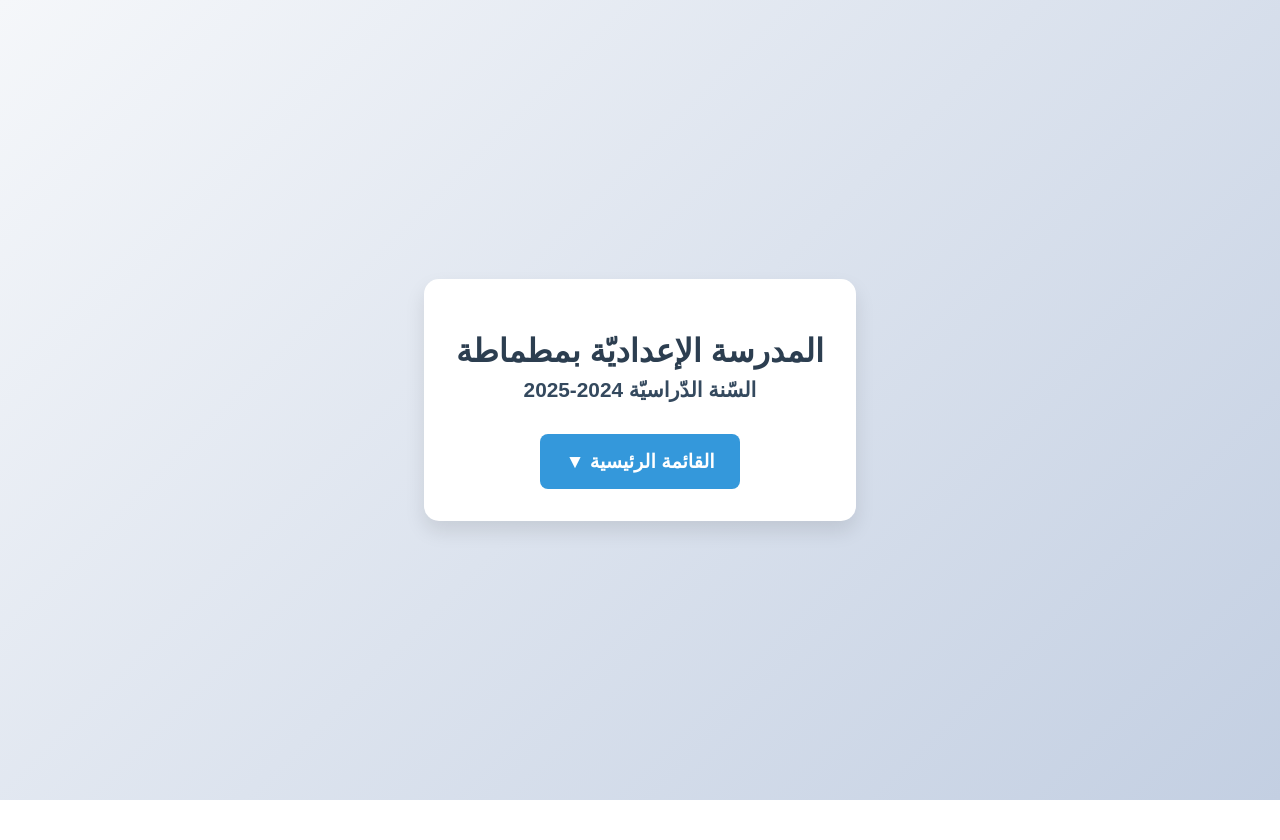
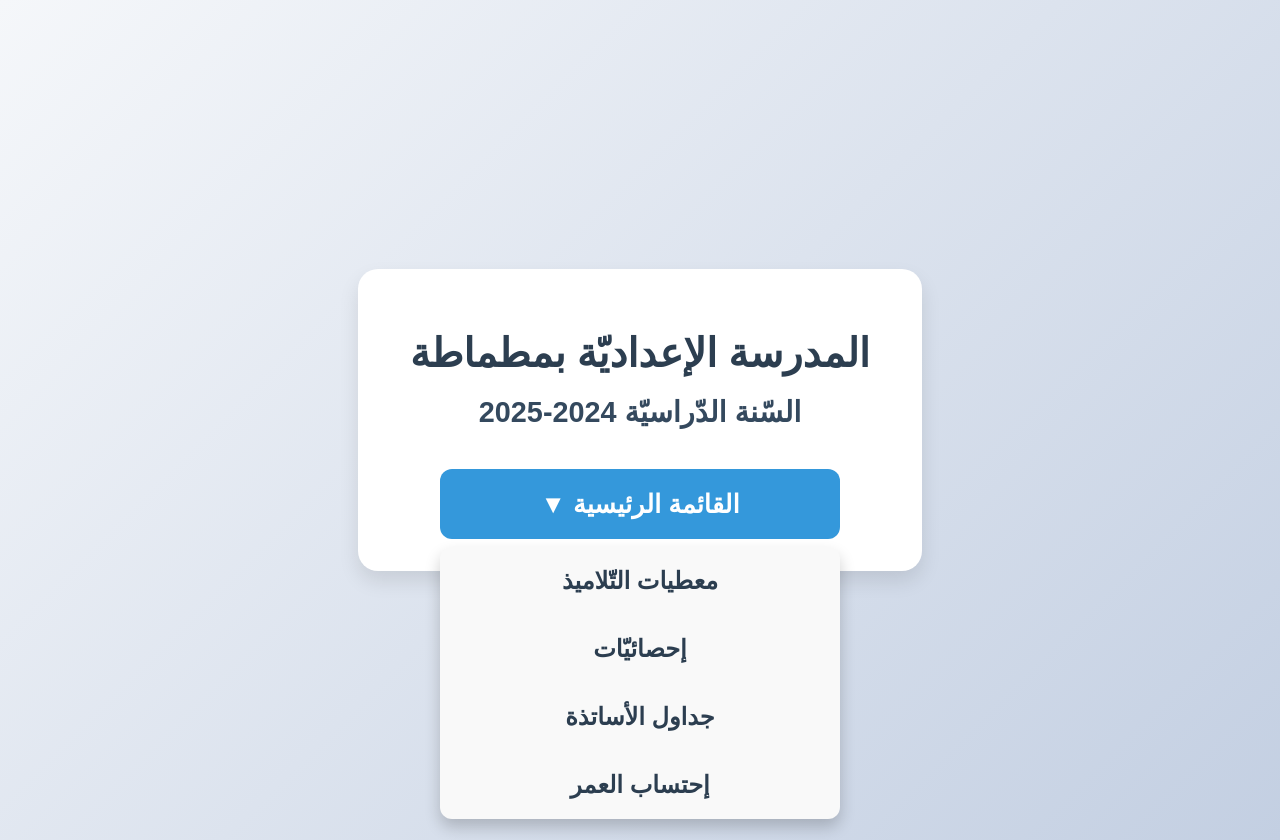
Before and after one commit to 0a5i5/Hedi, a plain HTML site: page index.html in a window 1280 px wide. Both pictures are taken after a click on the button "القائمة الرئيسية ▼". Before the commit the page ends 800 px from the top, so only its background shows below. Drawn offline with Linux system fonts and the light colour scheme.

Commit message:
Update index.html

```diff
--- a/index.html
+++ b/index.html
@@ -2,54 +2,64 @@
 <html dir="rtl" lang="ar">
 <head>
     <meta charset="UTF-8">
+    <meta name="viewport" content="width=device-width, initial-scale=1.0">
     <title>المدرسة الإعداديّة بمطماطة</title>
     <style>
         body {
             font-family: 'Arial', sans-serif;
             background: linear-gradient(135deg, #f5f7fa 0%, #c3cfe2 100%);
-            height: 100vh;
+            min-height: 100vh;
             margin: 0;
             display: flex;
             justify-content: center;
             align-items: center;
+            padding: 20px;
         }
 
         .container {
             background: white;
             padding: 2rem;
-            border-radius: 15px;
+            border-radius: 20px;
             box-shadow: 0 10px 20px rgba(0,0,0,0.1);
             text-align: center;
+            width: 90%;
+            max-width: 500px;
+            margin: auto;
         }
 
         h1 {
             color: #2c3e50;
             margin-bottom: 0.5rem;
-            font-size: 2rem;
+            font-size: 2.5rem;
+            line-height: 1.3;
+            padding: 0 10px;
         }
 
         .academic-year {
             color: #34495e;
-            font-size: 1.3rem;
-            margin-bottom: 2rem;
+            font-size: 1.8rem;
+            margin: 1rem 0 2.5rem 0;
             font-weight: bold;
+            padding: 0 10px;
         }
 
         .dropdown {
             position: relative;
             display: inline-block;
+            width: 100%;
+            max-width: 400px;
         }
 
         .dropbtn {
             background-color: #3498db;
             color: white;
-            padding: 16px;
-            font-size: 1.2rem;
+            padding: 20px;
+            font-size: 1.6rem;
             font-weight: bold;
             border: none;
-            border-radius: 8px;
+            border-radius: 12px;
             cursor: pointer;
-            min-width: 200px;
+            width: 100%;
             transition: background-color 0.3s;
         }
 
@@ -57,18 +67,19 @@
             display: none;
             position: absolute;
             background-color: #f9f9f9;
-            min-width: 200px;
+            width: 100%;
             box-shadow: 0 8px 16px rgba(0,0,0,0.2);
-            border-radius: 8px;
+            border-radius: 12px;
             z-index: 1;
+            margin-top: 8px;
         }
 
         .dropdown-content a {
             color: #2c3e50;
-            padding: 12px 16px;
+            padding: 20px;
             text-decoration: none;
             display: block;
-            font-size: 1.1rem;
+            font-size: 1.5rem;
             font-weight: bold;
             transition: background-color 0.3s;
         }
@@ -83,7 +94,38 @@
 
         .dropdown-content a:hover {
             background-color: #f1f1f1;
-            border-radius: 8px;
+        }
+
+        /* تحسينات لشاشات الهواتف الصغيرة */
+        @media screen and (max-width: 380px) {
+            h1 {
+                font-size: 2rem;
+            }
+
+            .academic-year {
+                font-size: 1.5rem;
+            }
+
+            .dropbtn, .dropdown-content a {
+                font-size: 1.4rem;
+                padding: 16px;
+            }
+
+            .container {
+                padding: 1.5rem;
+            }
+        }
+
+        /* تحسين تجربة اللمس على الأجهزة المحمولة */
+        @media (hover: none) {
+            .dropdown-content {
+                display: none;
+            }
+
+            .dropbtn:focus + .dropdown-content,
+            .dropdown-content:hover {
+                display: block;
+            }
         }
     </style>
 </head>
```
